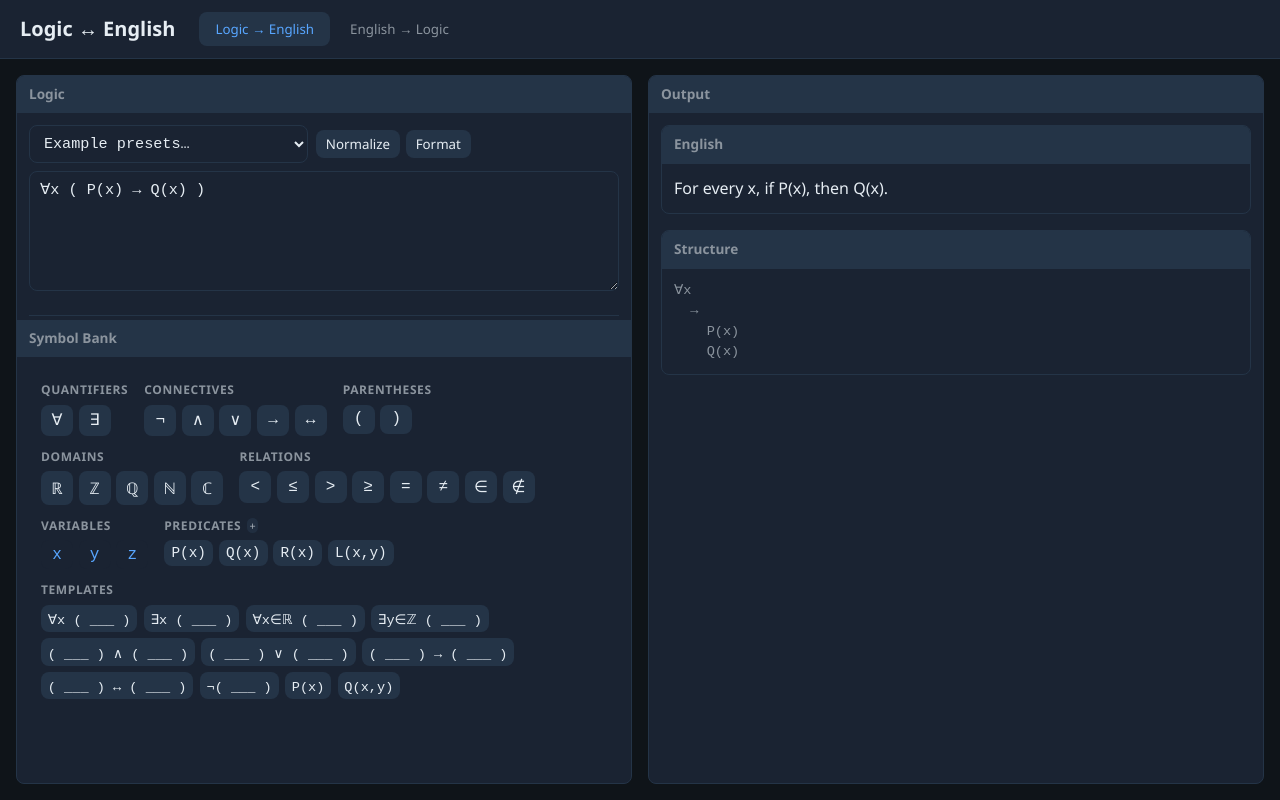
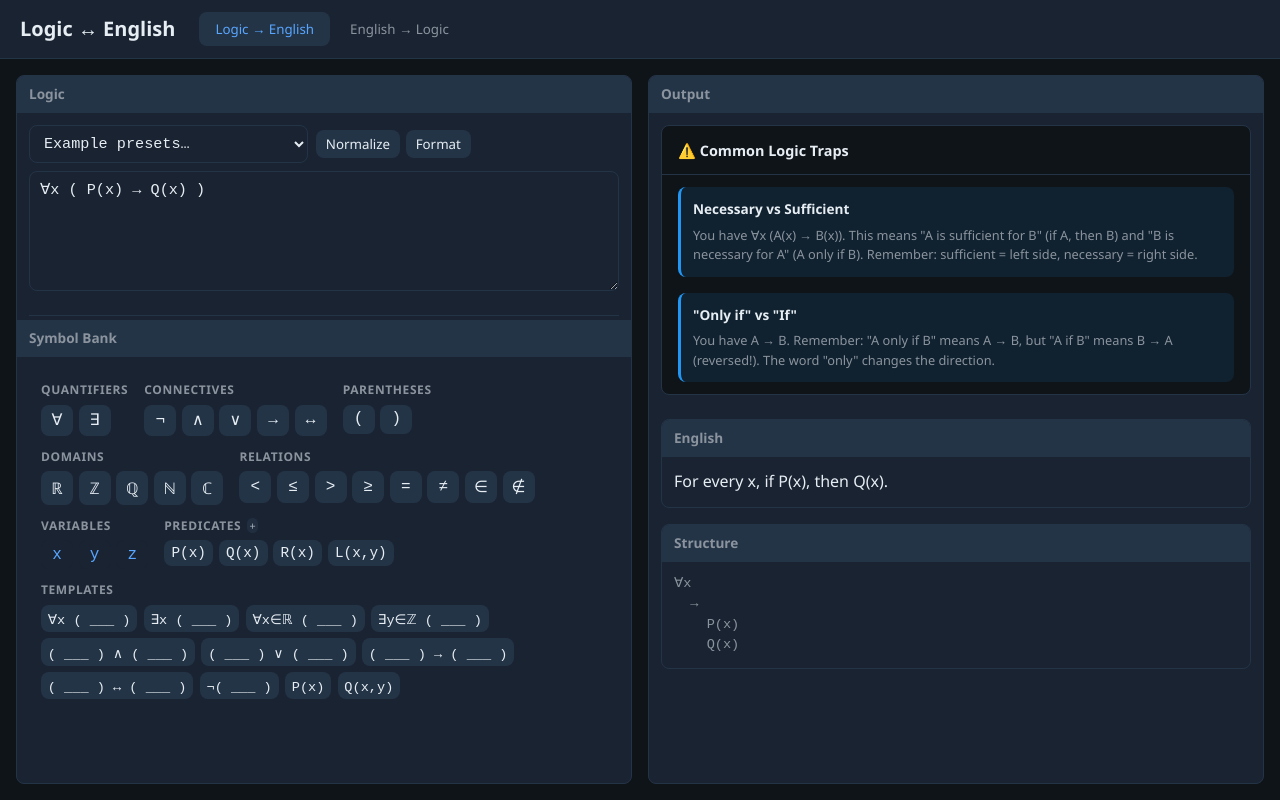
Before and after one commit to hlin11234/logic-english-app, a React (Vite) app: page / in a window 1280 px wide. Built offline with nearby package versions, Linux system fonts and the light colour scheme.

Commit message:
Add common logic traps warnings for exam mistakes

```diff
--- a/src/LogicToEnglish.tsx
+++ b/src/LogicToEnglish.tsx
@@ -3,6 +3,7 @@ import { parse, getParseError } from './parser/Parser';
 import type { Expr } from './parser/Ast';
 import { LogicEditor } from './components/LogicEditor';
 import { EnglishRenderer } from './components/EnglishRenderer';
+import { LogicTraps } from './components/LogicTraps';
 
 export function LogicToEnglish() {
   const [input, setInput] = useState('∀x ( P(x) → Q(x) )');
@@ -41,6 +42,7 @@ export function LogicToEnglish() {
       <div className="panel">
         <div className="panel-header">Output</div>
         <div className="panel-body">
+          <LogicTraps ast={ast} input={input} />
           <EnglishRenderer ast={ast} parseError={!!parseError} />
         </div>
       </div>
--- /dev/null
+++ b/src/components/LogicTraps.css
@@ -0,0 +1,56 @@
+.logic-traps {
+  margin-bottom: 1.5rem;
+  border: 1px solid var(--surface2);
+  border-radius: var(--radius);
+  background: var(--bg);
+}
+
+.logic-traps-header {
+  padding: 0.75rem 1rem;
+  border-bottom: 1px solid var(--surface2);
+  background: var(--surface1);
+}
+
+.logic-traps-title {
+  font-size: 0.9rem;
+  font-weight: 600;
+  color: var(--text);
+}
+
+.logic-traps-content {
+  padding: 0.75rem 1rem;
+}
+
+.logic-trap-item {
+  margin-bottom: 1rem;
+  padding: 0.75rem;
+  border-radius: var(--radius);
+  border-left: 3px solid;
+}
+
+.logic-trap-item:last-child {
+  margin-bottom: 0;
+}
+
+.logic-trap-info {
+  background: rgba(33, 150, 243, 0.1);
+  border-left-color: #2196f3;
+}
+
+.logic-trap-warning {
+  background: rgba(255, 152, 0, 0.1);
+  border-left-color: #ff9800;
+}
+
+.logic-trap-title {
+  font-size: 0.85rem;
+  font-weight: 600;
+  color: var(--text);
+  margin-bottom: 0.4rem;
+}
+
+.logic-trap-message {
+  font-size: 0.8rem;
+  color: var(--muted);
+  line-height: 1.5;
+}
--- /dev/null
+++ b/src/components/LogicTraps.tsx
@@ -0,0 +1,177 @@
+import { useMemo } from 'react';
+import type { Expr } from '../parser/Ast';
+import './LogicTraps.css';
+
+interface TrapWarning {
+  id: string;
+  title: string;
+  message: string;
+  severity: 'info' | 'warning';
+}
+
+interface LogicTrapsProps {
+  ast: Expr | null;
+  input: string;
+}
+
+export function LogicTraps({ ast, input }: LogicTrapsProps) {
+  const warnings = useMemo(() => detectTraps(ast, input), [ast, input]);
+
+  if (warnings.length === 0) {
+    return null;
+  }
+
+  return (
+    <div className="logic-traps">
+      <div className="logic-traps-header">
+        <span className="logic-traps-title">⚠️ Common Logic Traps</span>
+      </div>
+      <div className="logic-traps-content">
+        {warnings.map((w) => (
+          <div key={w.id} className={`logic-trap-item logic-trap-${w.severity}`}>
+            <div className="logic-trap-title">{w.title}</div>
+            <div className="logic-trap-message">{w.message}</div>
+          </div>
+        ))}
+      </div>
+    </div>
+  );
+}
+
+function detectTraps(ast: Expr | null, input: string): TrapWarning[] {
+  const warnings: TrapWarning[] = [];
+
+  if (!ast) {
+    return warnings;
+  }
+
+  // 1. Detect negated quantifiers: ¬∀x or ¬∃x (recursively)
+  checkNegatedQuantifiers(ast, warnings);
+
+  // 2. Detect nested quantifiers: ∀x∃y vs ∃y∀x (recursively)
+  checkQuantifierOrder(ast, warnings);
+
+  // 3. Detect necessary/sufficient patterns: ∀x (A(x) → B(x))
+  checkNecessarySufficient(ast, warnings);
+
+  // 4. Detect implications that might be "A only if B" or "A if B"
+  checkImplicationDirection(ast, warnings);
+
+  return warnings;
+}
+
+function checkNegatedQuantifiers(expr: Expr, warnings: TrapWarning[]): void {
+  if (expr.kind === 'negation' && expr.body.kind === 'quantifier') {
+    const quant = expr.body;
+    warnings.push({
+      id: 'negated-quantifier',
+      title: 'Negated Quantifier',
+      message: `You have ¬${quant.q === 'forall' ? '∀' : '∃'}${quant.var}. Remember: ¬∀x P(x) means "not all x satisfy P" (i.e., ∃x ¬P(x)), and ¬∃x P(x) means "no x satisfies P" (i.e., ∀x ¬P(x)).`,
+      severity: 'info',
+    });
+  }
+
+  // Recurse into subexpressions
+  if (expr.kind === 'negation') {
+    checkNegatedQuantifiers(expr.body, warnings);
+  } else if (expr.kind === 'quantifier') {
+    checkNegatedQuantifiers(expr.body, warnings);
+  } else if (expr.kind === 'binary') {
+    checkNegatedQuantifiers(expr.left, warnings);
+    checkNegatedQuantifiers(expr.right, warnings);
+  }
+}
+
+function checkQuantifierOrder(expr: Expr, warnings: TrapWarning[]): void {
+  if (expr.kind === 'quantifier' && expr.body.kind === 'quantifier') {
+    const outer = expr;
+    const inner = expr.body;
+    warnings.push({
+      id: 'quantifier-order',
+      title: 'Quantifier Order Matters',
+      message: `You have ${outer.q === 'forall' ? '∀' : '∃'}${outer.var} ${inner.q === 'forall' ? '∀' : '∃'}${inner.var}. The order matters! ${outer.q === 'forall' ? '∀' : '∃'}${outer.var} ${inner.q === 'forall' ? '∀' : '∃'}${inner.var} means "for ${outer.q === 'forall' ? 'every' : 'some'} ${outer.var}, there ${inner.q === 'forall' ? 'is every' : 'is some'} ${inner.var}". Swapping the order changes the meaning.`,
+      severity: 'info',
+    });
+  }
+
+  // Recurse
+  if (expr.kind === 'quantifier') {
+    checkQuantifierOrder(expr.body, warnings);
+  } else if (expr.kind === 'negation') {
+    checkQuantifierOrder(expr.body, warnings);
+  } else if (expr.kind === 'binary') {
+    checkQuantifierOrder(expr.left, warnings);
+    checkQuantifierOrder(expr.right, warnings);
+  }
+}
+
+function checkNecessarySufficient(expr: Expr, warnings: TrapWarning[]): void {
+  // Pattern: ∀x (A(x) → B(x))
+  if (expr.kind === 'quantifier' && expr.q === 'forall') {
+    if (expr.body.kind === 'binary' && expr.body.op === 'impl') {
+      const left = expr.body.left;
+      const right = expr.body.right;
+
+      // Check if both sides are predicates with same variable
+      if (isPredicateWithVar(left, expr.var) && isPredicateWithVar(right, expr.var)) {
+        warnings.push({
+          id: 'necessary-sufficient',
+          title: 'Necessary vs Sufficient',
+          message: `You have ∀${expr.var} (A(${expr.var}) → B(${expr.var})). This means "A is sufficient for B" (if A, then B) and "B is necessary for A" (A only if B). Remember: sufficient = left side, necessary = right side.`,
+          severity: 'info',
+        });
+      }
+    }
+  }
+
+  // Recurse
+  if (expr.kind === 'quantifier') {
+    checkNecessarySufficient(expr.body, warnings);
+  } else if (expr.kind === 'negation') {
+    checkNecessarySufficient(expr.body, warnings);
+  } else if (expr.kind === 'binary') {
+    checkNecessarySufficient(expr.left, warnings);
+    checkNecessarySufficient(expr.right, warnings);
+  }
+}
+
+function checkImplicationDirection(expr: Expr, warnings: TrapWarning[]): void {
+  if (expr.kind === 'binary' && expr.op === 'impl') {
+    // Check if it's a simple implication between predicates
+    const leftIsSimple = isSimplePredicate(expr.left);
+    const rightIsSimple = isSimplePredicate(expr.right);
+
+    if (leftIsSimple && rightIsSimple) {
+      warnings.push({
+        id: 'only-if-vs-if',
+        title: '"Only if" vs "If"',
+        message: `You have A → B. Remember: "A only if B" means A → B, but "A if B" means B → A (reversed!). The word "only" changes the direction.`,
+        severity: 'info',
+      });
+    }
+  }
+
+  // Recurse
+  if (expr.kind === 'quantifier') {
+    checkImplicationDirection(expr.body, warnings);
+  } else if (expr.kind === 'negation') {
+    checkImplicationDirection(expr.body, warnings);
+  } else if (expr.kind === 'binary') {
+    checkImplicationDirection(expr.left, warnings);
+    checkImplicationDirection(expr.right, warnings);
+  }
+}
+
+function isSimplePredicate(expr: Expr): boolean {
+  return expr.kind === 'predicate' || (expr.kind === 'negation' && expr.body.kind === 'predicate');
+}
+
+function isPredicateWithVar(expr: Expr, varName: string): boolean {
+  if (expr.kind === 'predicate') {
+    return expr.args.length === 1 && expr.args[0] === varName;
+  }
+  if (expr.kind === 'negation' && expr.body.kind === 'predicate') {
+    return expr.body.args.length === 1 && expr.body.args[0] === varName;
+  }
+  return false;
+}
```
